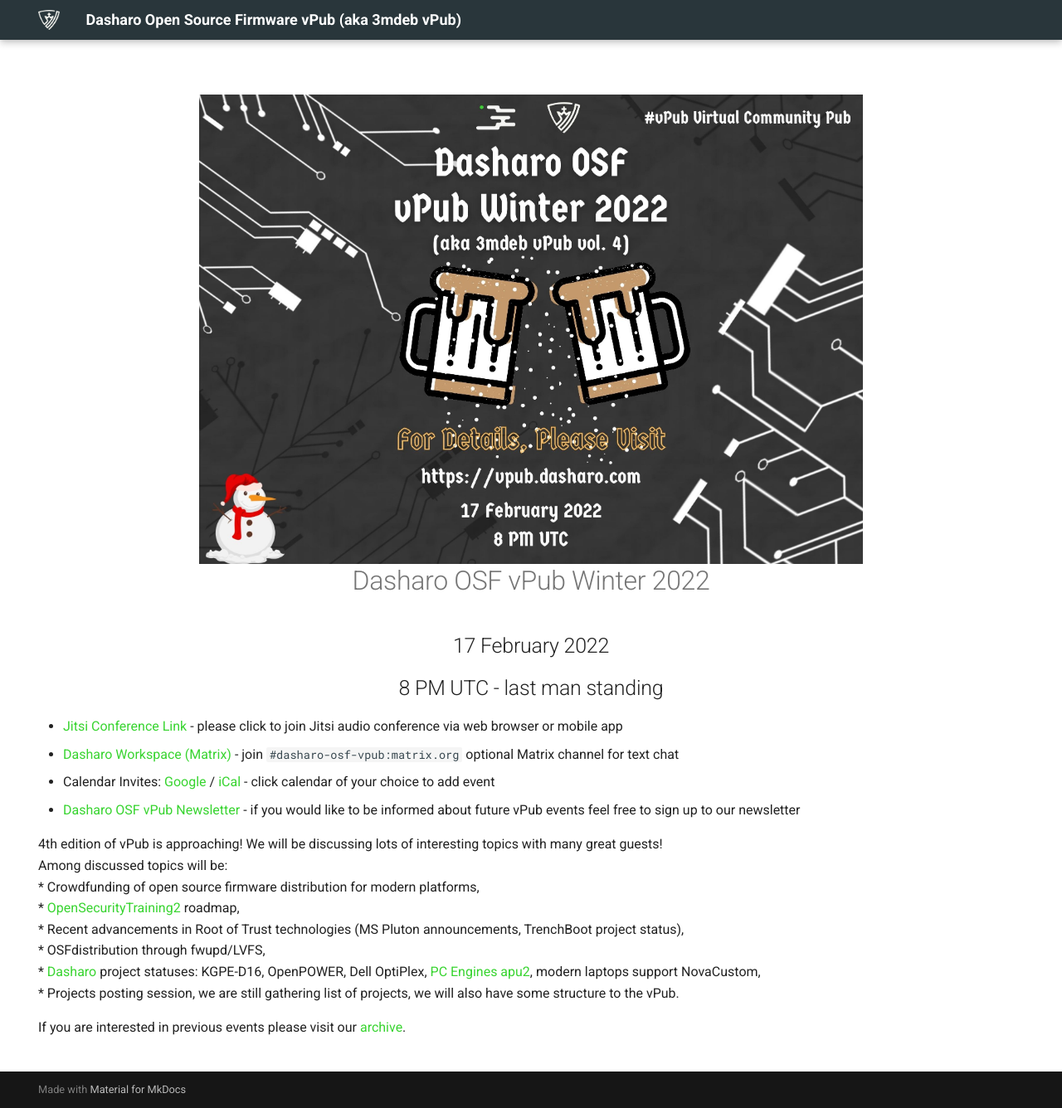
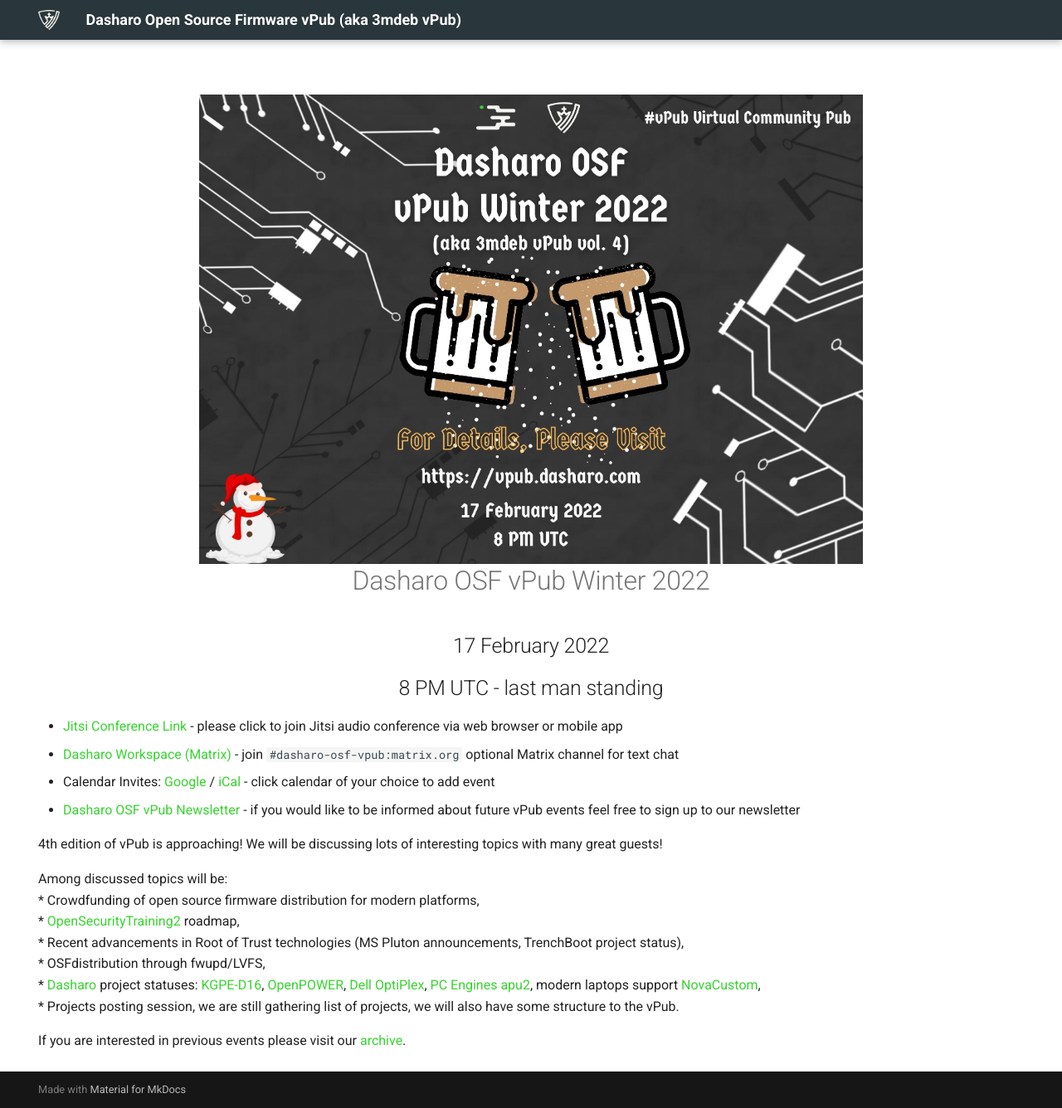
Before and after one commit to Dasharo/vpub, an MkDocs documentation site: the page built from docs/index.md, in a window 1280 px wide and 1336 px high. Shown: the whole window at 83% size. Built offline with MkDocs 1.6.1 and Material for MkDocs 9.7.7, drawn with Linux system fonts in a browser that asks for light colours; part of the change alters nothing that is shown.

```diff
--- a/docs/index.md
+++ b/docs/index.md
@@ -16,13 +16,15 @@ hide:
 * Calendar Invites: [Google](https://calendar.google.com/event?action=TEMPLATE&tmeid=MjZobm9ydXJuNzQ4OHM3bWszN3I1b2dwbjQgZXZlbnRzQDNtZGViLmNvbQ&tmsrc=events%403mdeb.com) / [iCal](https://cloud.3mdeb.com/index.php/s/bxWPFbg5PzkDeP2) - click calendar of your choice to add event
 * [Dasharo OSF vPub Newsletter](https://newsletter.3mdeb.com/subscription/0_K65I7ro) - if you would like to be informed about future vPub events feel free to sign up to our newsletter
 
+
 4th edition of vPub is approaching! We will be discussing lots of interesting topics with many great guests!<br>
+
 Among discussed topics will be:<br>
 * Crowdfunding of open source firmware distribution for modern platforms,<br>
 * [OpenSecurityTraining2](https://ost2.fyi/) roadmap,<br>
 * Recent advancements in Root of Trust technologies (MS Pluton announcements, TrenchBoot project status),<br>
 * OSFdistribution through fwupd/LVFS,<br>
-* [Dasharo](https://dasharo.com/) project statuses: KGPE-D16, OpenPOWER, Dell OptiPlex, [PC Engines apu2](pcengines.github.io), modern laptops support NovaCustom,<br>
+* [Dasharo](https://dasharo.com/) project statuses: [KGPE-D16](https://docs.dasharo.com/variants/asus_kgpe_d16/releases/), [OpenPOWER](https://docs.dasharo.com/variants/talos_2/releases/), [Dell OptiPlex](https://docs.dasharo.com/variants/dell_optiplex/overview/), [PC Engines apu2](pcengines.github.io), modern laptops support [NovaCustom](https://configurelaptop.eu/coreboot-laptop/),<br>
 * Projects posting session, we are still gathering list of projects, we will also have some structure to the vPub.
 <br>
 
```
